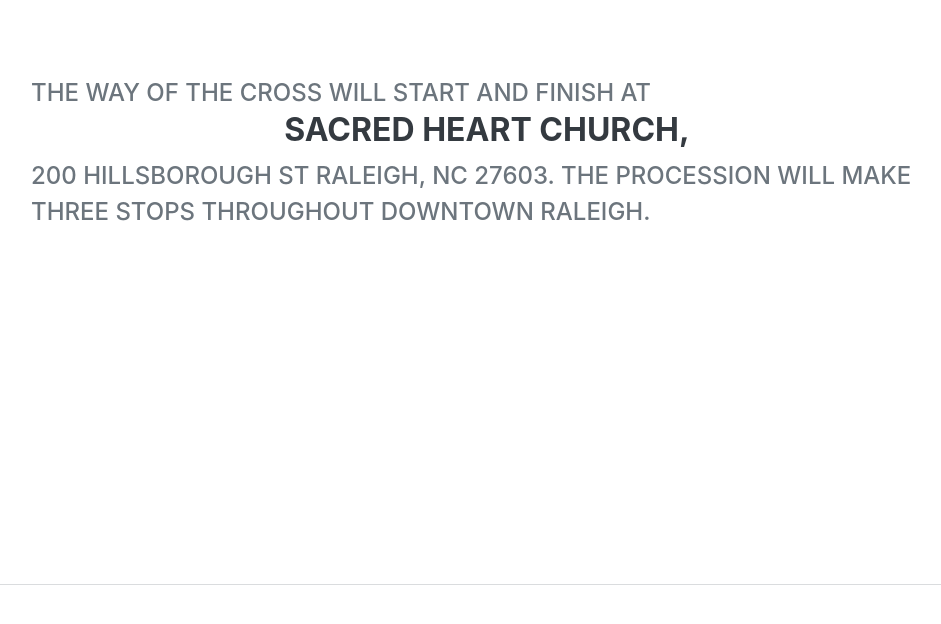
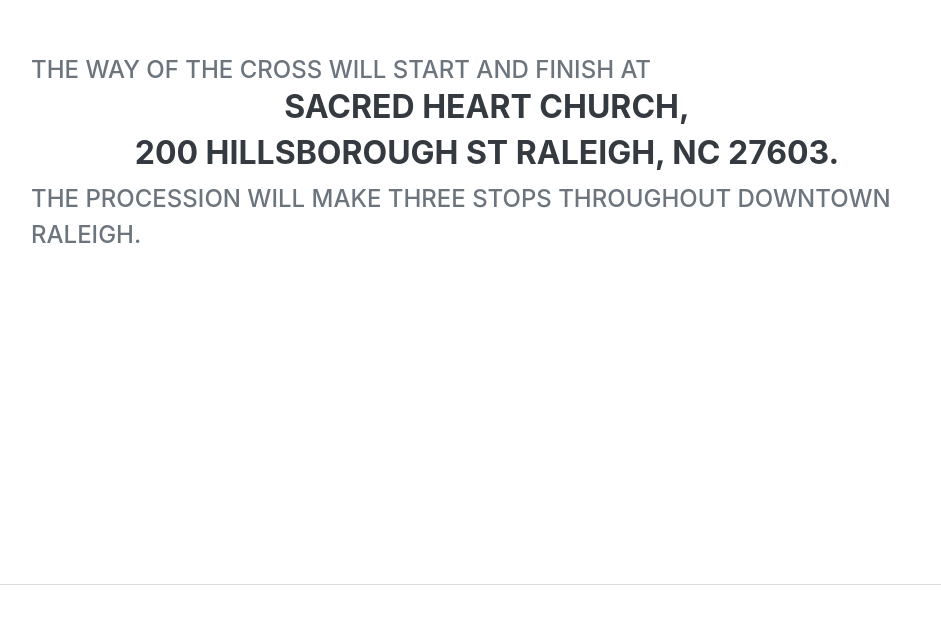
Before and after one commit to CL-Raleigh/cl-raleigh.github.io, a website: page index.html in a window 1280 px wide. Shown: the part 977-1601 px from the top of the page, without its empty margins (289-1230 px from the left). Drawn offline with nearby package versions, Linux system fonts and the light colour scheme; a web font is replaced by a local one.

Commit message:
Update index.html

```diff
--- a/index.html
+++ b/index.html
@@ -61,7 +61,7 @@
             <section class="resume-section" id="Where">
                 <div class="subheading mb-3">
                     The Way of the Cross will start and finish at  <h3 class="text-center"> Sacred Heart Church, </h3>
-                          200 Hillsborough St Raleigh, NC 27603.
+                    <h3 class="text-center"> 200 Hillsborough St Raleigh, NC 27603. </h3>
                     The procession will make three stops throughout downtown Raleigh.
                 </div>
             </section>
```
